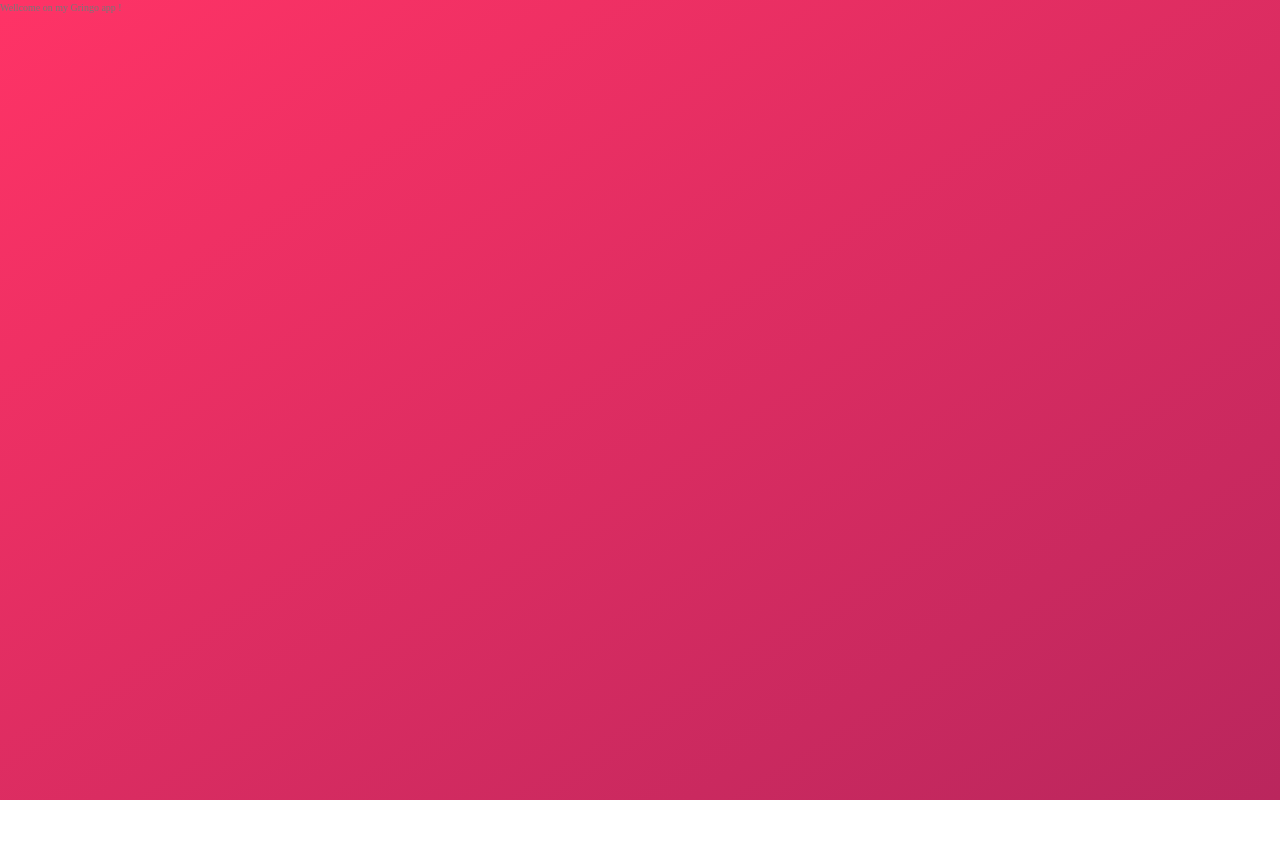
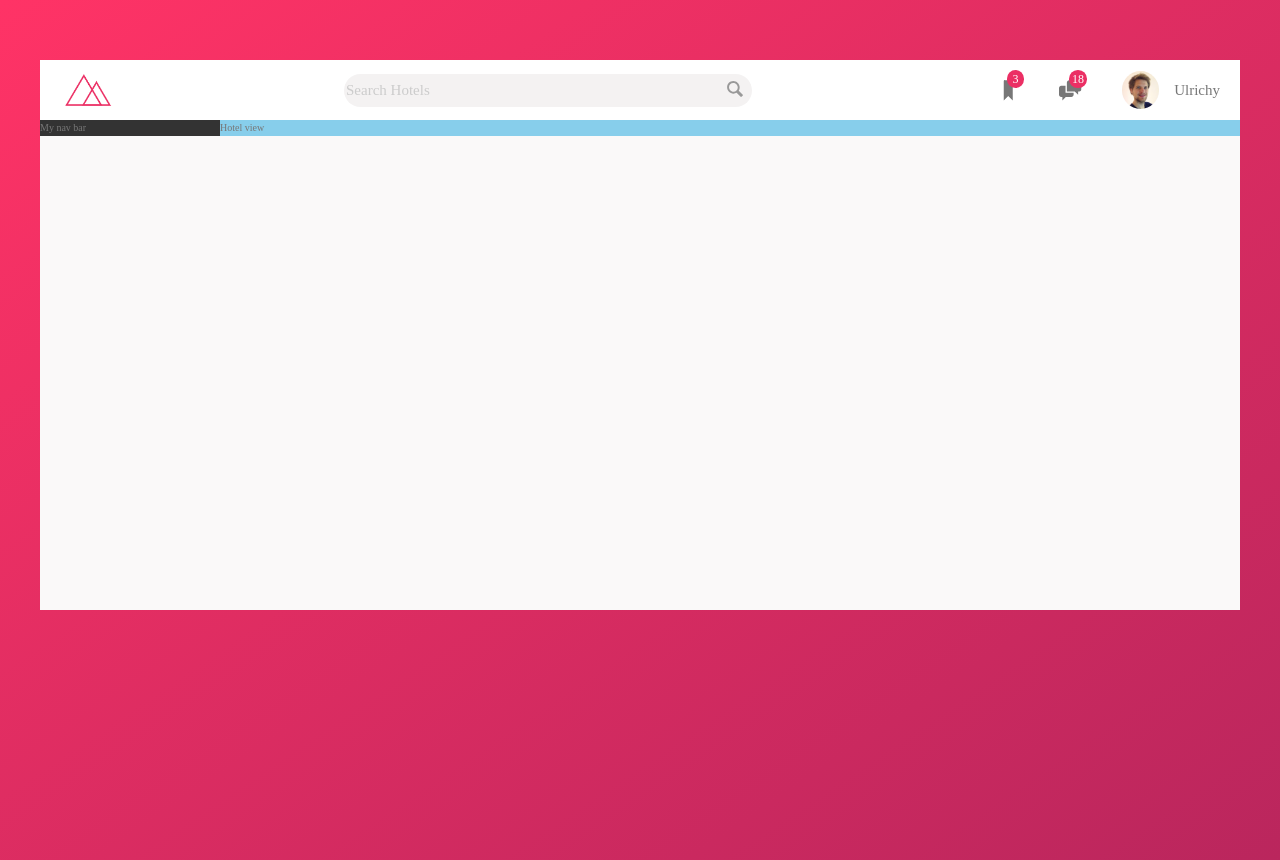
Before and after one commit to Vector22/Gringo, a website: page index.html in a window 1280 px wide. Before the commit the page ends 800 px from the top, so only its background shows below. Drawn offline with Linux system fonts and the light colour scheme.

Commit message:
Finish a bit the nav bar

```diff
--- a/index.html
+++ b/index.html
@@ -13,7 +13,50 @@
 </head>
 
 <body>
-    Wellcome on my Gringo app !
+    <div class="container">
+        <header class="header">
+            <img src="img/logo.png" alt="Gringo logo" class="logo">
+
+            <form action="#" class="search">
+                <input type="text" class="search__input" placeholder="Search Hotels">
+
+                <button class="search__button">
+                    <svg class="search__icon">
+                        <use xlink:href="img/sprite.svg#icon-magnifying-glass"></use>
+                    </svg>
+                </button>
+            </form>
+
+            <nav class="user-nav">
+                <div class="user-nav__icon-box">
+                    <svg class="user-nav__icon">
+                        <use xlink:href="img/sprite.svg#icon-bookmark"></use>
+                    </svg>
+                    <span class="user-nav__notification">3</span>
+                </div>
+
+                <div class="user-nav__icon-box">
+                    <svg class="user-nav__icon">
+                        <use xlink:href="img/sprite.svg#icon-chat"></use>
+                    </svg>
+                    <span class="user-nav__notification">18</span>
+                </div>
+
+                <div class="user-nav__user">
+                    <img src="img/user.jpg" alt="User photo" class="user-nav__user-photo">
+                    <span class="user-nav__user-name">Ulrichy</span>
+                </div>
+            </nav>
+        </header>
+        <div class="content">
+            <nav class="sidebar">
+                My nav bar
+            </nav>
+            <main class="hotel-view">
+                Hotel view
+            </main>
+        </div>
+    </div>
 
 </body>
 
--- a/sass/_base.scss
+++ b/sass/_base.scss
@@ -30,6 +30,8 @@ Grey dark 3: #999
     --color-grey-dark-1: #333;
     --color-grey-dark-2: #777;
     --color-grey-dark-3: #999;
+
+    --shadow-dark: 0 2rem 4rem rgba(black, 0.3);
 }
 
 * {
--- a/sass/_components.scss
+++ b/sass/_components.scss
@@ -0,0 +1,135 @@
+///////////////////////////////
+// LOGO
+.logo {
+    height: 3.25rem;
+    margin-left: 2.5rem;
+}
+
+
+///////////////////////////////
+// SEARCH
+.search {
+    flex: 0 0 40%;
+
+    display: flex;
+    align-items: center;
+    justify-content: center;
+
+    &__input {
+        font-family: inherit;
+        font-size: inherit;
+        color: inherit;
+        background-color: var(--color-grey-light-2);
+        border: none;
+        padding: .8rem .2rem;
+        border-radius: 100px;
+        width: 85%;
+        margin-right: -2.75rem;
+        transition: all 0.33s;
+
+        &:focus {
+            outline: none;
+            width: 100%;
+            background-color: var(--color-grey-light-3);
+        }
+
+        &::-webkit-input-placeholder {
+            font-weight: 100;
+            color: var(--color-grey-light-4);
+        }
+    }
+
+    &__input:focus + &__button {
+        background-color: var(--color-grey-light-3);
+    }
+
+    &__button {
+        border: none;
+        background-color: var(--color-grey-light-2);
+
+        &:focus {
+            outline: none;
+        }
+
+        &:active {
+            transform: translate(2px);
+        }
+    }
+
+    &__icon {
+        height: 2rem;
+        width: 2rem;
+        // Give a color to a svg icon
+        fill: var(--color-grey-dark-3);
+    }
+}
+
+
+
+///////////////////////////////
+// USER NAVIGATION
+.user-nav {
+    align-self: stretch;  // Fill the parent height
+
+    display: flex;
+    align-items: center;
+
+    // Select all directs children of user-nav
+    & > div {
+        padding: 0 2rem;
+        cursor: pointer;
+        height: 100%;
+    }
+
+    & > div:hover {
+        background-color: var(--color-grey-light-2);
+    }
+
+    &__icon-box {
+        // Vertical center
+        display: flex;
+        align-items: center;
+
+        // Relative position due to the absolute
+        // __notification positioning
+        position: relative;
+    }
+
+    &__icon {
+        height: 2.25rem;
+        width: 2.25rem;
+        fill: var(--color-grey-dark-2);
+    }
+
+    &__notification {
+        font-size: 1.2rem;
+        font-weight: 500;
+        height: 1.75rem;
+        width: 1.75rem;
+        border-radius: 50%;
+        background-color: var(--color-primary);
+        color: white;
+        text-align: center;
+
+        // Position it well
+        position: absolute;
+        top: 1rem;
+        right: 1.5rem;
+    }
+
+    &__user {
+        // Vertical center
+        display: flex;
+        align-items: center;
+    }
+
+    &__user-photo {
+        height: 3.75rem;
+        border-radius: 50%;
+        margin-right: 1.5rem;
+    }
+
+    &__user-name {
+        // May be later
+    }
+}
--- a/sass/_layout.scss
+++ b/sass/_layout.scss
@@ -0,0 +1,34 @@
+.container {
+    max-width: 120rem;
+    margin: 6rem auto;
+    background-color: var(--color-grey-light-1);
+    box-shadow: var(--shadow-dark);
+
+    min-height: 55rem;
+}
+
+.header {
+    height: 6rem;
+    background-color: #fff;
+    border-bottom: var(--color-grey-light-2);
+    font-size: 1.5rem;  // To let children inherit of this
+
+    display: flex;
+    justify-content: space-between;
+    align-items: center;  // Center  items vertically
+}
+
+.content {
+    display: flex;
+}
+
+.sidebar {
+    background-color: var(--color-grey-dark-1);
+    flex: 0 0 15%;  // flex(grow, shrink, basis)
+}
+
+.hotel-view {
+    // background-color: #fff;
+    background-color: skyblue;  // for tests
+    flex: 1; // Grow as much as it can
+}
```
Also changed, not shown: css/style.css.
